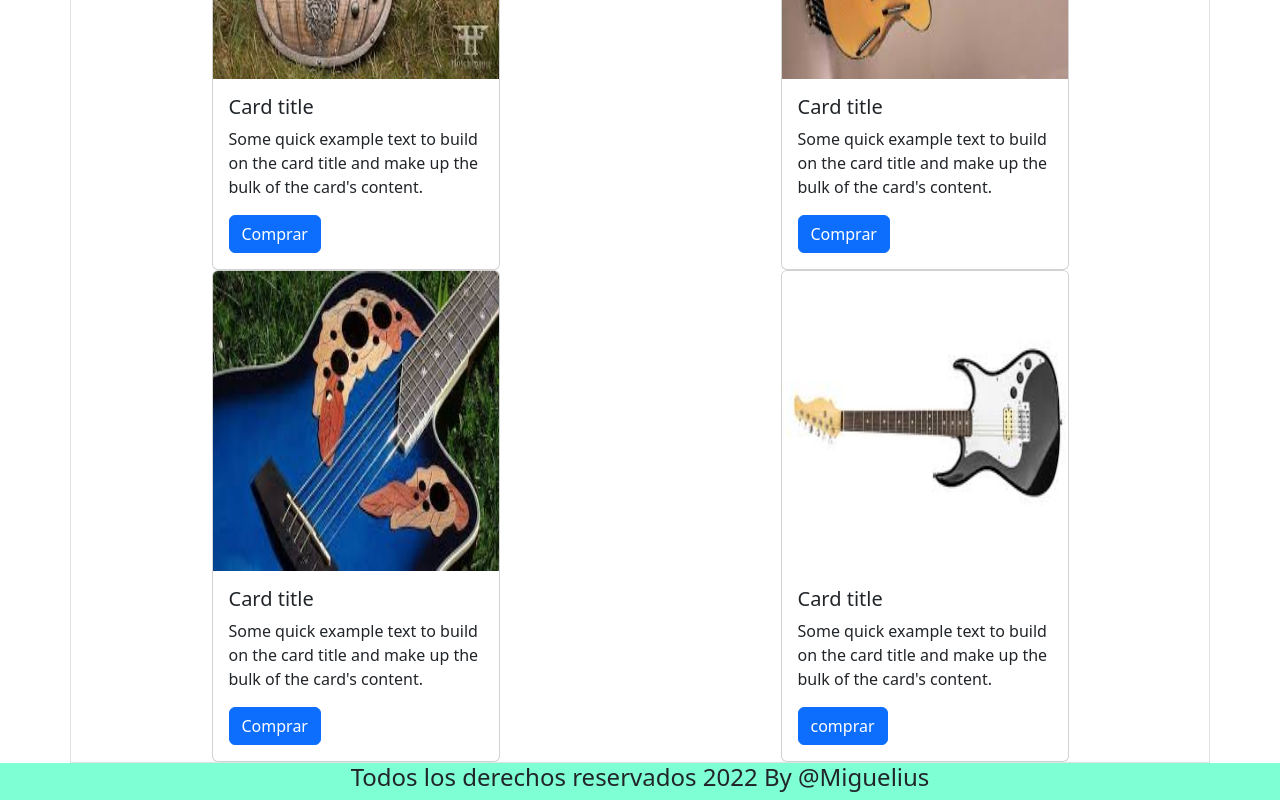
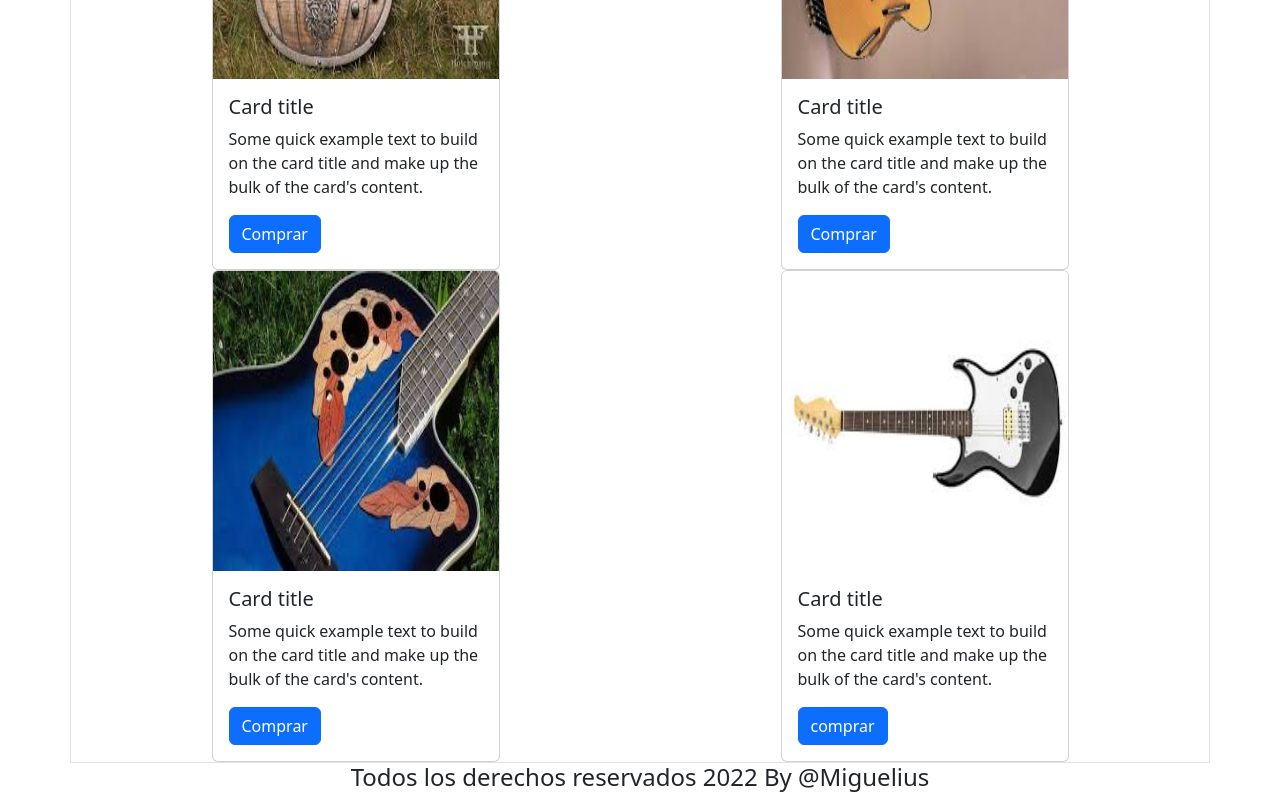
Before and after one commit to Migueliusangelius/desafioBoot-miguel-angel-perez, a plain HTML site: page pages/Guitarras.html in a window 1280 px wide. Shown: the part 1083-1883 px from the top of the page. Drawn offline with nearby package versions, Linux system fonts and the light colour scheme.

Commit message:
reparacion del footer

```diff
--- a/css/main.css
+++ b/css/main.css
@@ -13,7 +13,3 @@
 .nav-background{
     background-color: aquamarine;
 }
-footer{
-    background-color: aquamarine;
-
-}
--- a/pages/Guitarras.html
+++ b/pages/Guitarras.html
@@ -143,6 +143,7 @@
     </section>
 
 
+
         <footer class="row">
             <h4 class="col-12 text-center">
                 Todos los derechos reservados 2022
@@ -152,10 +153,12 @@
 
 
 
+
+
         </footer>
 </div>
 
-<body>
+
 
 
   <!-- JavaScript Bundle with Popper -->
```
Also changed, not shown: index.html (+2 -0 lines). Lines whose indentation alone changed are shown as unchanged.
